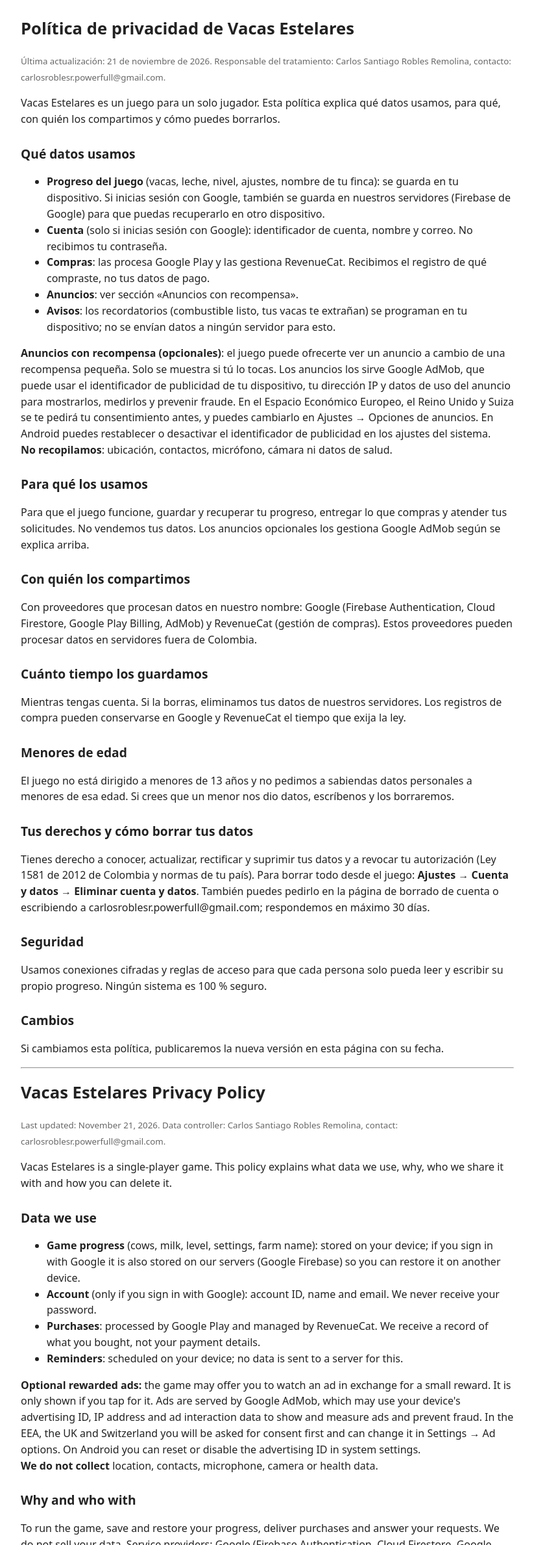
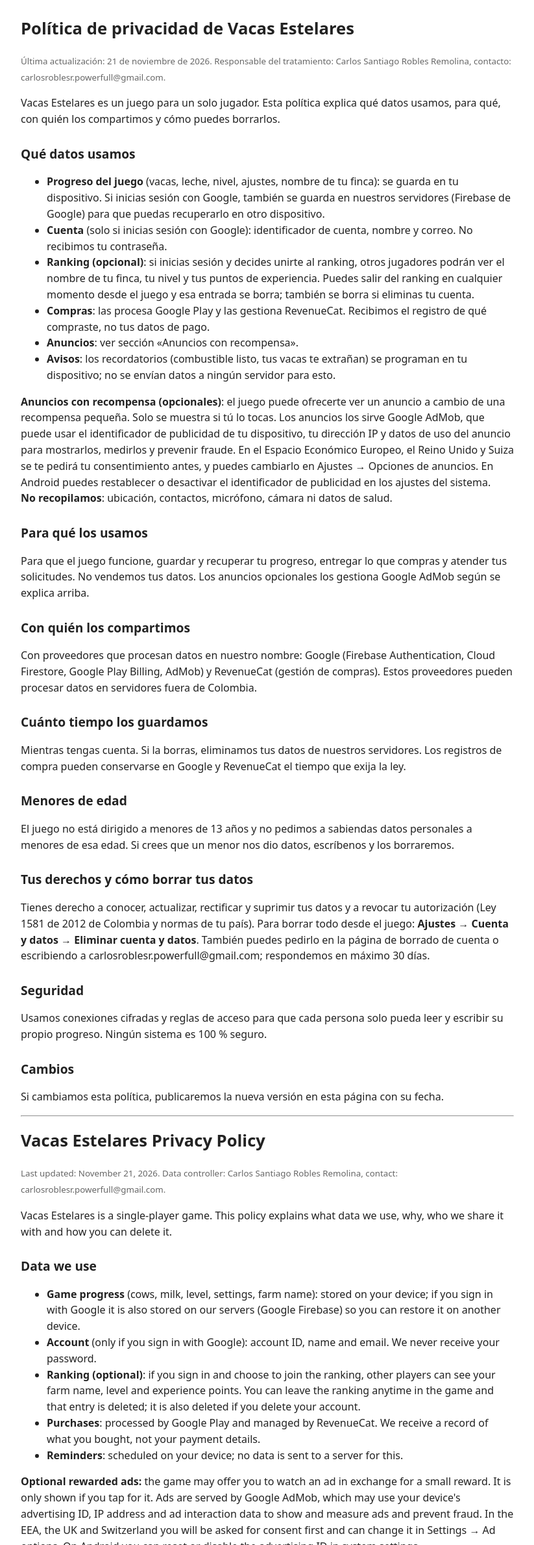
Before and after one commit to carlosroblesrpowerfull-spec/vacas-estelares-legal, a plain HTML site: page privacidad.html in a window 1280 px wide. Shown: the top 2377 px of the page at 65% size, without its empty margins (228-1051 px from the left). Drawn offline with Linux system fonts and the light colour scheme.

Commit message:
Update privacidad.html

```diff
--- a/privacidad.html
+++ b/privacidad.html
@@ -5,6 +5,7 @@
 <ul>
 <li><b>Progreso del juego</b> (vacas, leche, nivel, ajustes, nombre de tu finca): se guarda en tu dispositivo. Si inicias sesión con Google, también se guarda en nuestros servidores (Firebase de Google) para que puedas recuperarlo en otro dispositivo.</li>
 <li><b>Cuenta</b> (solo si inicias sesión con Google): identificador de cuenta, nombre y correo. No recibimos tu contraseña.</li>
+  <li><b>Ranking (opcional)</b>: si inicias sesión y decides unirte al ranking, otros jugadores podrán ver el nombre de tu finca, tu nivel y tus puntos de experiencia. Puedes salir del ranking en cualquier momento desde el juego y esa entrada se borra; también se borra si eliminas tu cuenta.</li>
 <li><b>Compras</b>: las procesa Google Play y las gestiona RevenueCat. Recibimos el registro de qué compraste, no tus datos de pago.</li>
 <li><b>Anuncios</b>: ver sección «Anuncios con recompensa».</li>
 <li><b>Avisos</b>: los recordatorios (combustible listo, tus vacas te extrañan) se programan en tu dispositivo; no se envían datos a ningún servidor para esto.</li>
@@ -29,6 +30,7 @@
 <h2>Data we use</h2>
 <ul><li><b>Game progress</b> (cows, milk, level, settings, farm name): stored on your device; if you sign in with Google it is also stored on our servers (Google Firebase) so you can restore it on another device.</li>
 <li><b>Account</b> (only if you sign in with Google): account ID, name and email. We never receive your password.</li>
+  <li><b>Ranking (optional)</b>: if you sign in and choose to join the ranking, other players can see your farm name, level and experience points. You can leave the ranking anytime in the game and that entry is deleted; it is also deleted if you delete your account.</li>
 <li><b>Purchases</b>: processed by Google Play and managed by RevenueCat. We receive a record of what you bought, not your payment details.</li>
 <li><b>Reminders</b>: scheduled on your device; no data is sent to a server for this.</li></ul>
 <p><b>Optional rewarded ads:</b> the game may offer you to watch an ad in exchange for a small reward. It is only shown if you tap for it. Ads are served by Google AdMob, which may use your device's advertising ID, IP address and ad interaction data to show and measure ads and prevent fraud. In the EEA, the UK and Switzerland you will be asked for consent first and can change it in Settings → Ad options. On Android you can reset or disable the advertising ID in system settings.<br><b>We do not collect</b> location, contacts, microphone, camera or health data.</p>
```
